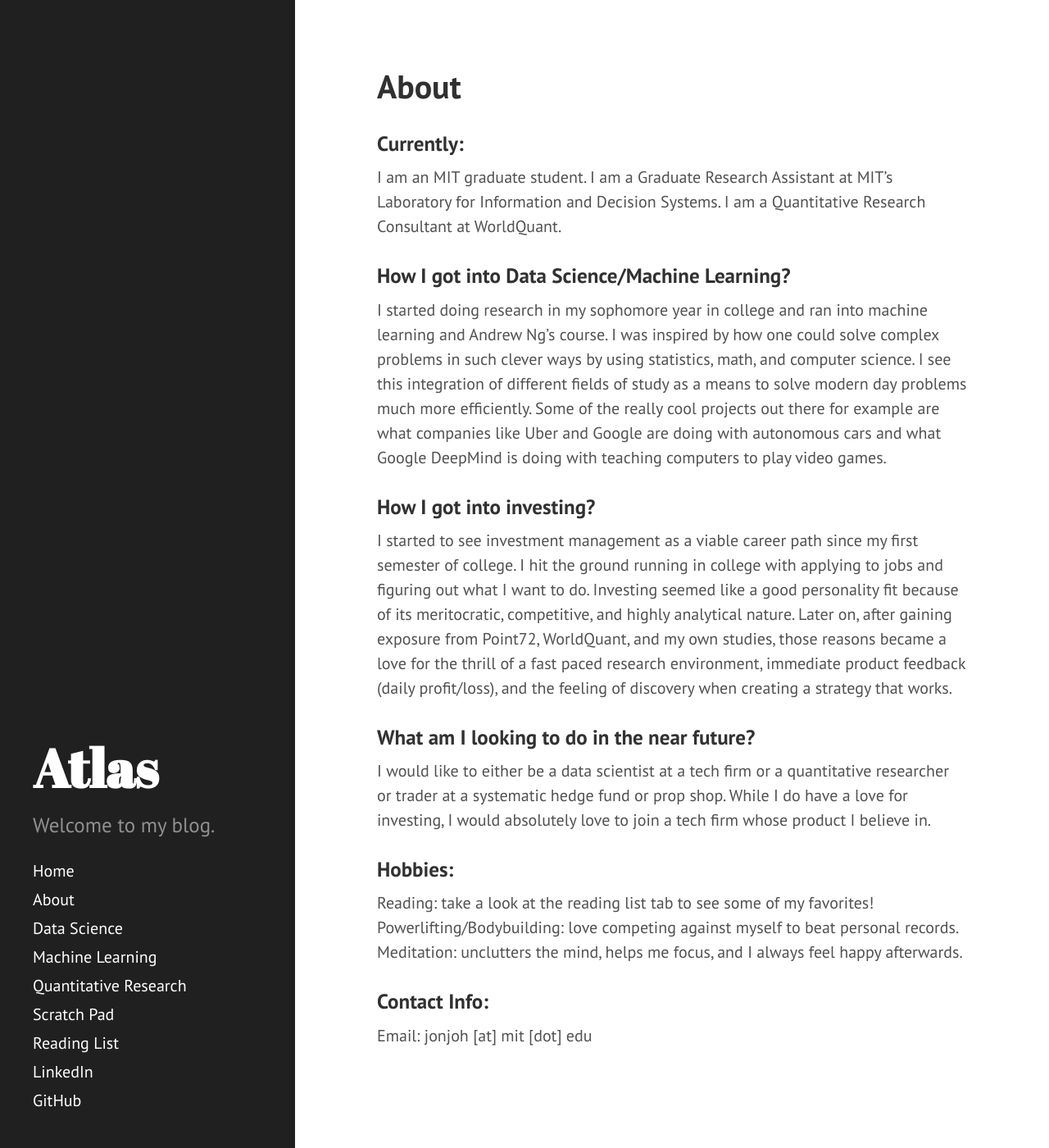
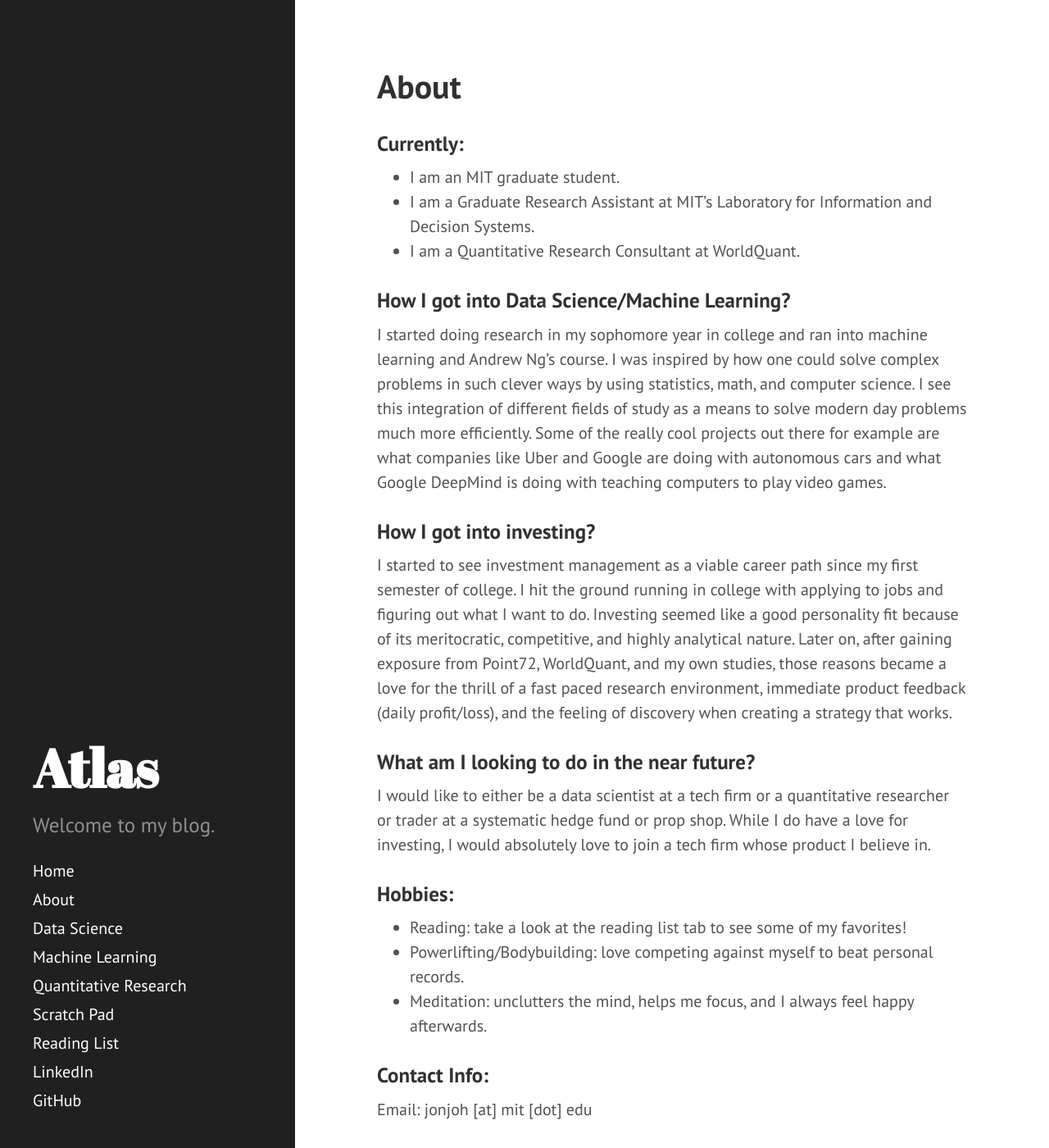
Before and after one commit to JonathanJohann/Research, a Jekyll site: the page built from About.md, in a window 1280 px wide and 1400 px high. Shown: the whole window at 82% size. Built offline with Jekyll 4.4.1, drawn with Linux system fonts in a browser that asks for light colours; Markdown is read by kramdown in place of the engine named in the settings.

```diff
--- a/About.md
+++ b/About.md
@@ -6,9 +6,9 @@ title: About
 
 ### Currently:
 
-I am an MIT graduate student.
-I am a Graduate Research Assistant at MIT's Laboratory for Information and Decision Systems.
-I am a Quantitative Research Consultant at WorldQuant.
+* I am an MIT graduate student.
+* I am a Graduate Research Assistant at MIT's Laboratory for Information and Decision Systems.
+* I am a Quantitative Research Consultant at WorldQuant.
 
 
 
```
Also changed, not shown: other parts of About.md (+3 -3 lines).
